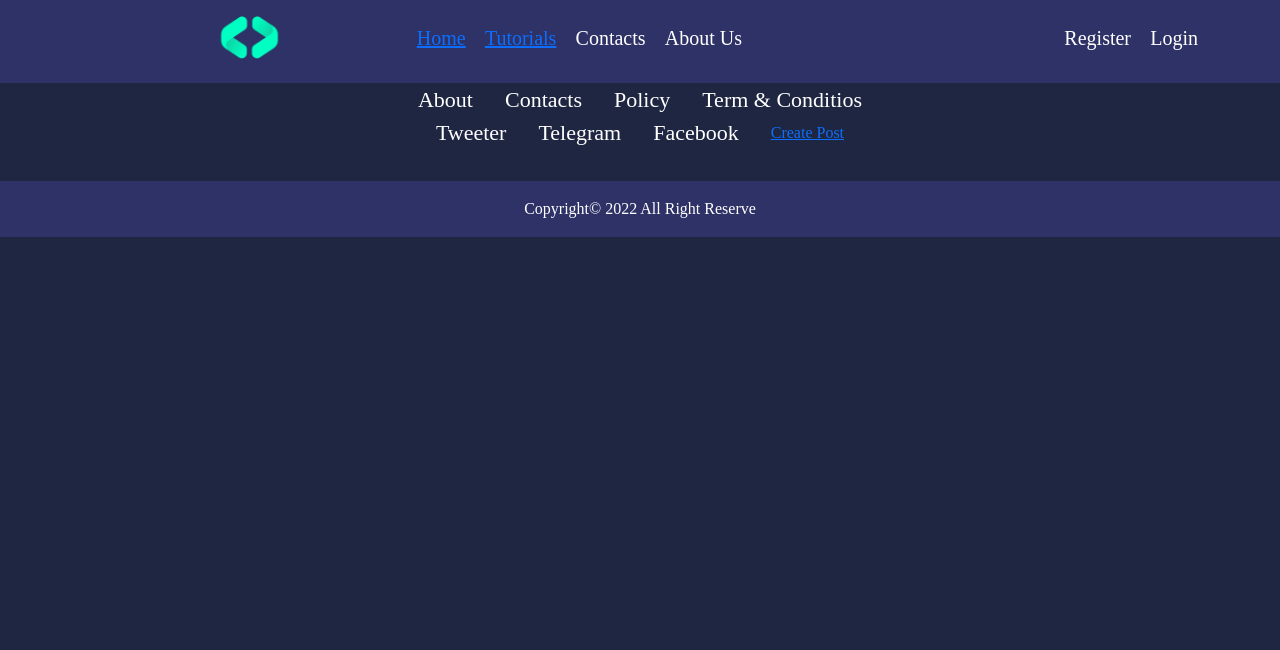
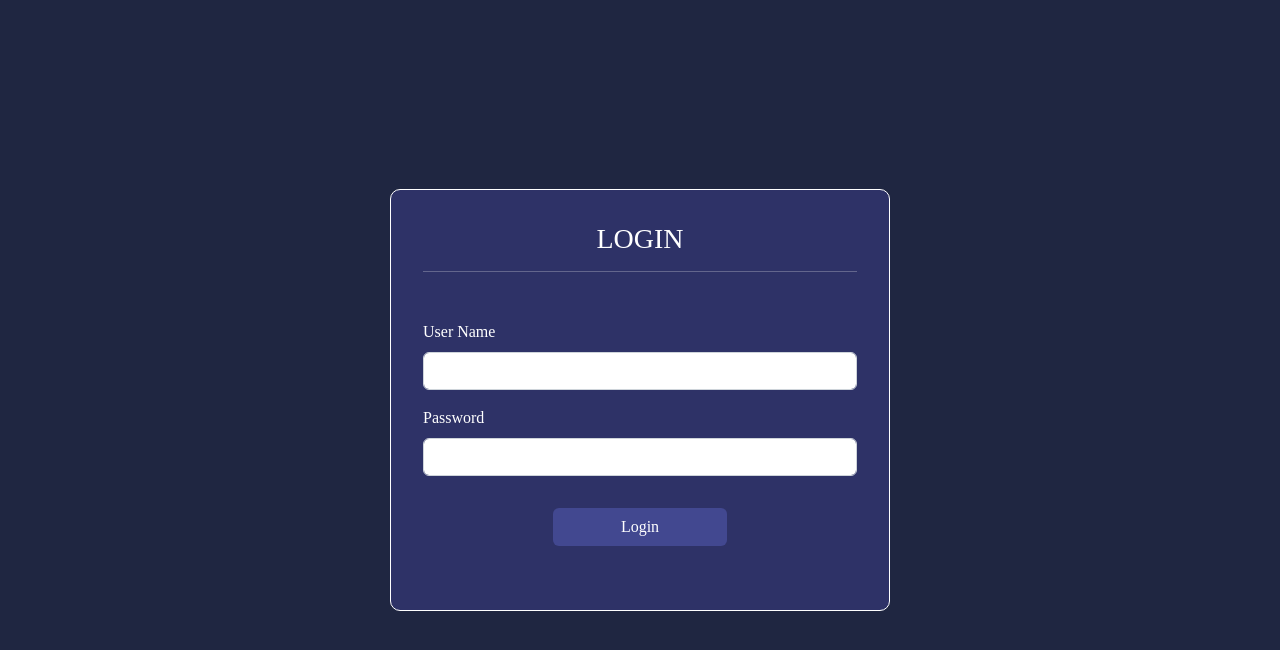
Before and after one commit to VannyMiniTouch/ReactDeploy, a React (Create React App) app: page /ReactDeploy/Login in a window 1280 px wide. Shown: the top 650 px of the page. Built offline with nearby package versions, Linux system fonts and the light colour scheme.

Commit message:
Add Login Page

```diff
--- a/src/Inc/Footer.jsx
+++ b/src/Inc/Footer.jsx
@@ -17,7 +17,6 @@ const Footer = () => {
               <li>Tweeter</li>
               <li>Telegram</li>
               <li>Facebook</li>
-              <Link to="/create-post">Create Post</Link>
             </ul>
           </div>
         </div>
--- a/src/Inc/Header.jsx
+++ b/src/Inc/Header.jsx
@@ -48,7 +48,8 @@ class Header extends React.Component {
                 </ul>
                 <ul>
                   <li>Register</li>
-                  <li>Login</li>
+                  {/* <li>Login</li> */}
+                  <li><Link to="/login">Login</Link> </li>
                 </ul>
               </div>
             </div>
@@ -70,7 +71,9 @@ class Header extends React.Component {
                   </p>
                 </div>
                 <ul>
-                  <li className="active">Home</li>
+                  <NavLink to="/">
+                    Home
+                  </NavLink>
                   <li>Tutorials</li>
                   {/* <li>Courses</li> */}
                   <li>Contacts</li>
--- /dev/null
+++ b/src/Pages/Login.jsx
@@ -0,0 +1,65 @@
+import React, { Fragment, useState } from "react";
+import "../contents/css/style.css";
+
+const Login = () => {
+
+  const [username, setUsername] = useState("");
+  const [password, setPassword] = useState("");
+
+  const Login = ()=>{
+    console.log("ok")
+  }
+  const handleUsername = (e)=>{
+    setUsername(e.target.value)
+  }
+  const handlePassword = (e) =>{
+    setPassword(e.target.value);
+  }
+
+
+  return (
+    <Fragment>
+      <div className="login">
+        <div className="container">
+          <div className="login-container">
+            <div className="login-header">
+              <h3>LOGIN</h3>
+              <hr />
+            </div>
+            <div className="login-body">
+              <form >
+                <div className="form-group">
+                  <label htmlFor="username">User Name</label>
+                  <input
+                    type="text"
+                    className="form-control mt-2"
+                    name="username"
+                    id="username"
+                    value={username}
+                    onChange={handleUsername}
+                  />
+                </div>
+                <div className="form-group mt-3">
+                  <label htmlFor="password">Password</label>
+                  <input
+                    className="form-control mt-2"
+                    type="password"
+                    name="password"
+                    id="password"
+                    value={password}
+                    onChange={handlePassword}
+                  />
+                </div>
+                <div className="form-group-btn">
+                  <button type="button" onClick={Login} className="btn">Login</button>
+                </div>
+              </form>
+            </div>
+          </div>
+        </div>
+      </div>
+    </Fragment>
+  );
+};
+
+export default Login;
--- a/src/Routes/WebRoute.js
+++ b/src/Routes/WebRoute.js
@@ -3,13 +3,15 @@ import { Routes, Route } from "react-router-dom";
 import ClientRoute from "./ClientRoute";
 import AdminRoute from "./AdminRoute"
 import NotFound from "../Pages/NotFound";
+import Login from "../Pages/Login";
 
 const WebRoute = () => {
   return (
     <React.Fragment>
       <Routes>
           <Route path="/*" element={<ClientRoute />} />
-          <Route path="/Admin/*" element={< AdminRoute/>} />
+          <Route path="/admin/*" element={< AdminRoute/>} />
+          <Route path="/Login" element={<Login />} />
           <Route path="*" element={<NotFound />} />
       </Routes>
     </React.Fragment>
--- a/src/contents/css/style.css
+++ b/src/contents/css/style.css
@@ -99,6 +99,10 @@ ul li {
 }
 .menus ul li {
   cursor: pointer;
+}
+.menus ul li a {
+  text-decoration: none;
+  color: white;
 }
 
 .menus ul li.active {
@@ -635,3 +639,45 @@ ul li {
   color: white;
   border-color: #fff;
 }
+
+/* =========================== Login Path ======================== */
+.login {
+  width: 100dvw;
+  height: 100dvh;
+  display: flex;
+  flex-direction: column;
+  flex-wrap: nowrap;
+  align-content: center;
+  justify-content: center;
+  align-items: center;
+}
+.login .login-container {
+  background-color: var(--color-bg1);
+  padding: 2rem;
+  border-radius: 10px;
+  border: 1px solid white;
+  width: 500px;
+  margin: 0 auto;
+}
+
+.login-header h3 {
+  text-align: center;
+}
+
+.login-body {
+  padding: 2rem 0;
+}
+.login-body .form-group-btn{
+  display: flex;
+  justify-content: center;
+}
+.login-body button{
+  margin-top: 2rem;
+  background-color: var(--color-bg2);
+  color: white;
+  width: 40%;
+  /* border: 1px solid rgb(160, 160, 160); */
+}
+.login-body button:hover{
+  border: 1px solid white;
+}
```
